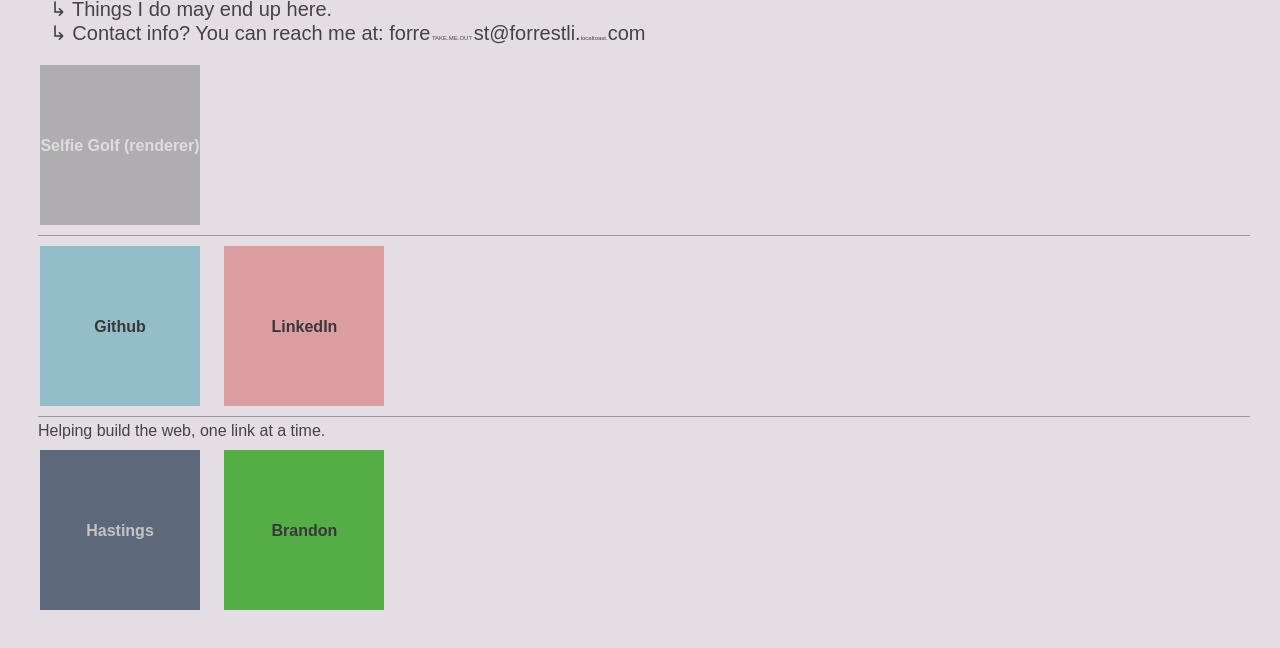
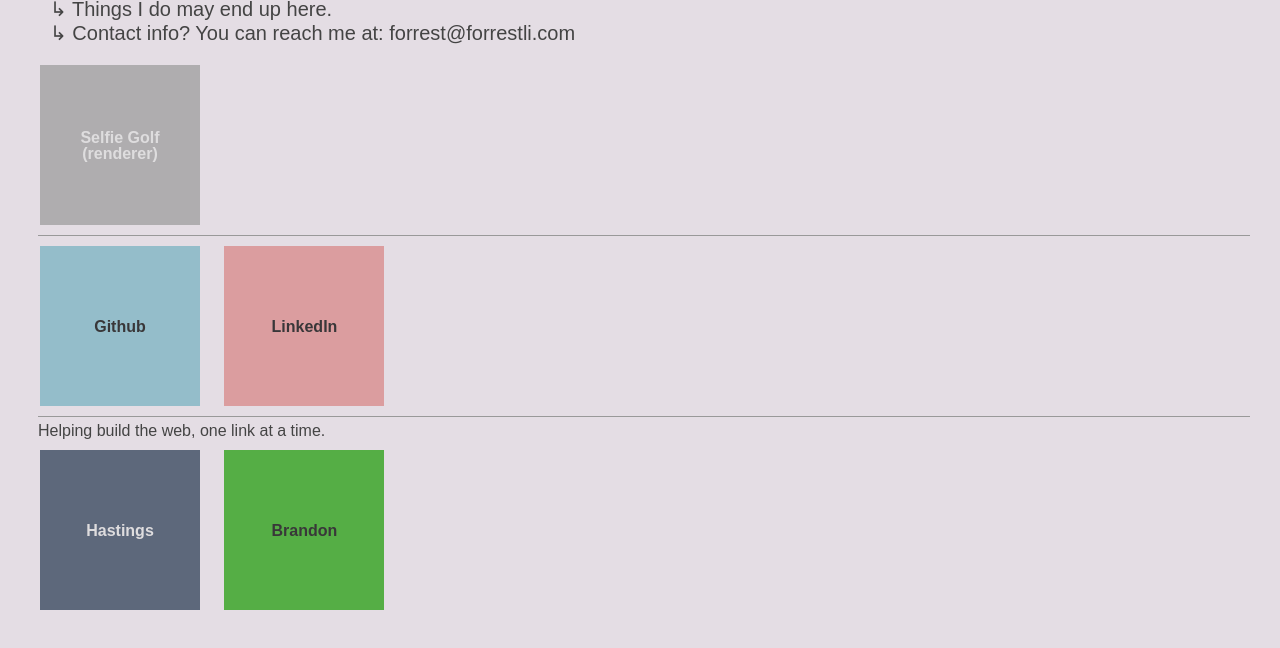
Before and after one commit to floryst/floryst.github.io, a plain HTML site: page index.html in a window 1280 px wide. Shown: the part 70-718 px from the top of the page. Drawn offline with Linux system fonts and the light colour scheme; grey boxes are pictures that could not be loaded.

Commit message:
tweaks for chrome

```diff
--- a/index.html
+++ b/index.html
@@ -1,7 +1,7 @@
 <!DOCTYPE html>
 <html>
 	<head>
-		<title>&#x1F384&#x1F384&#x1F384</title>
+		<title>&#x2015&#x22D9: a sideways tree</title>
 		<style type="text/css">
 * {
 	margin: 0;
@@ -60,22 +60,22 @@ hr {
 #selfiegolf { background: no-repeat center/cover url('selfiegolf.png'); color: #ddd; }
 #github { background-color: #7ab3c2; }
 #linkedin { background-color: #d98888; }
-#hgreer { background-color: #314159; color: #bbb; }
+#hgreer { background-color: #314159; color: #ddd; }
 #subdavis { background-color: #269f11; }
 #header { padding-bottom: 10px; }
 #header > p:nth-child(1) { font-size: 2.0em; font-weight: bold; }
 #header > p:nth-child(3) > span:nth-child(2) { font-size: 0.00000005437563px; -webkit-touch-callout: none; -webkit-user-select: none; -khtml-user-select: none; -moz-user-select: none; -ms-user-select: none; user-select: none; }
-#header > p:nth-child(3) > span:nth-child(1) > span:nth-child(1) { font-size: 0.003em; -webkit-touch-callout: none; -webkit-user-select: none; -khtml-user-select: none; -moz-user-select: none; -ms-user-select: none; user-select: none; }
-#header > p:nth-child(3) > span:nth-child(3) > span:nth-child(2) { font-size: 0.00031415%; -webkit-touch-callout: none; -webkit-user-select: none; -khtml-user-select: none; -moz-user-select: none; -ms-user-select: none; user-select: none; }
+#header > p:nth-child(3) > span:nth-child(1) > span:nth-child(1) { font-size: 0.00000023%; -webkit-touch-callout: none; -webkit-user-select: none; -khtml-user-select: none; -moz-user-select: none; -ms-user-select: none; user-select: none; }
+#header > p:nth-child(3) > span:nth-child(3) > span:nth-child(2) { font-size: 0.000000031415%; -webkit-touch-callout: none; -webkit-user-select: none; -khtml-user-select: none; -moz-user-select: none; -ms-user-select: none; user-select: none; }
 		</style>
 	</head>
 	<body>
 		<div id="header">
 			<p>Hi! I'm Forrest!</p>
 			<p class="subtext">&#x21B3 Things I do may end up here.</p>
-			<p class="subtext">&#x21B3 Contact info? You can reach me at: <span>forre<span> TAKE.ME.OUT </span>st@<span>fo</span></span><span>-YOU.BETTER.ME.OUT.TOO-</span><span><span>rre</span>stli.<span>localtoast.</span></span>com</span></p>
+			<p class="subtext">&#x21B3 Contact info? You can reach me at: <span>forre<span>.TAKE.ME.OUT.</span>st@<span>fo</span></span><span>-YOU.BETTER.TAKEME.OUT.TOO-</span><span><span>rres</span>tli.c</span>om</span></p>
 		</div>
-		<a id="selfiegolf" href="selfiegolf/index.html"><p>Selfie Golf (renderer)</p></a>
+		<a id="selfiegolf" href="selfiegolf/index.html"><p>Selfie Golf<br />(renderer)</p></a>
 		<hr />
 		<a id="github" href="https://github.com/floryst"><p>Github</p></a>
 		<a id="linkedin" href="https://www.linkedin.com/in/forrestli/"><p>LinkedIn</p></a>
```
